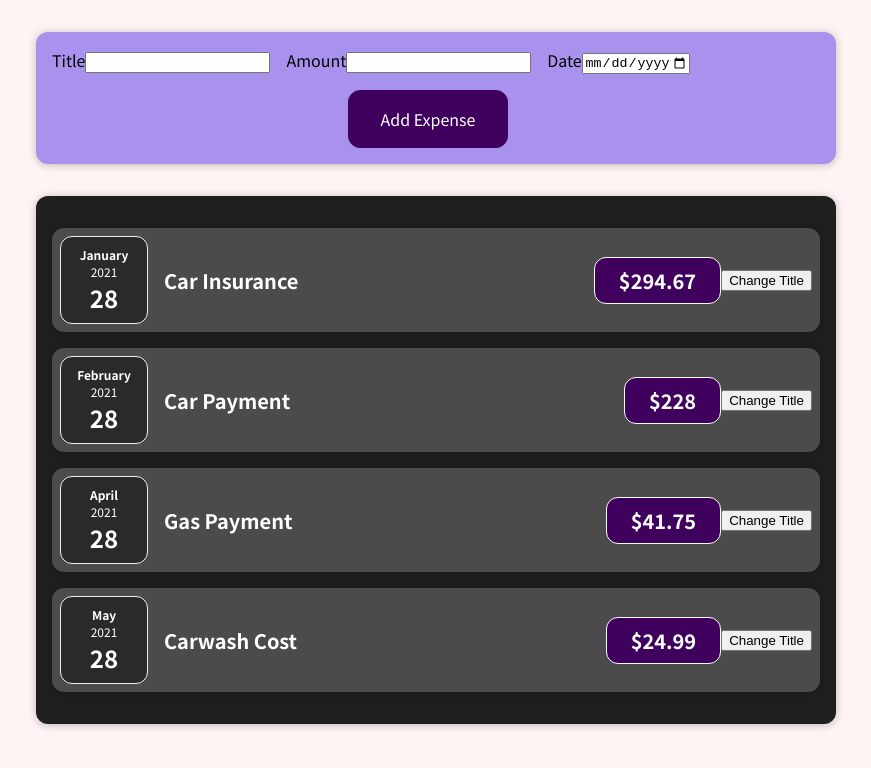
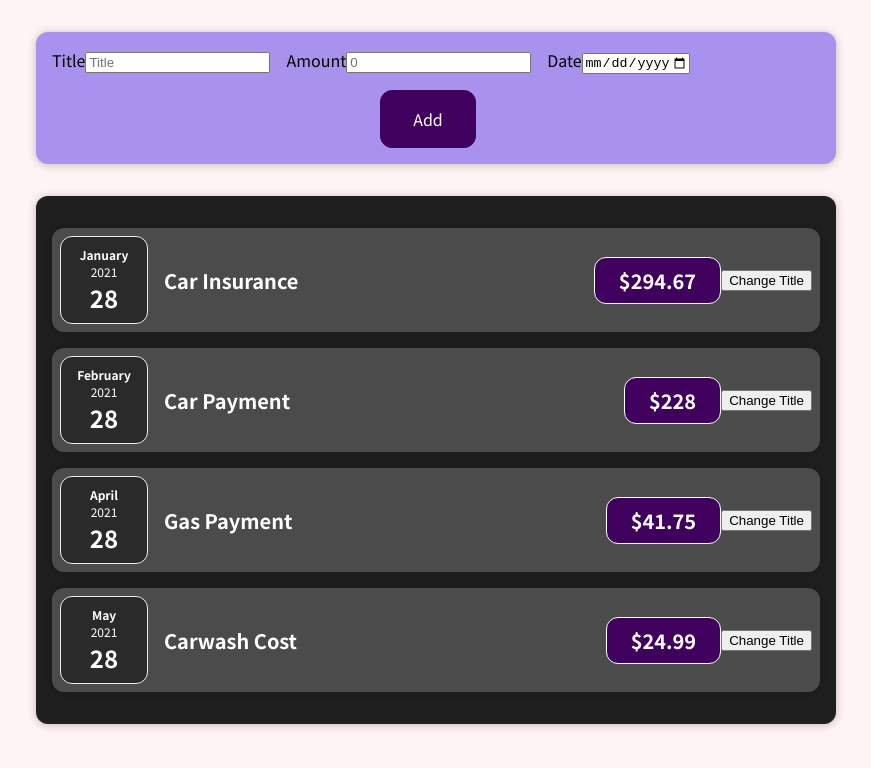
Before and after one commit to KamronP23/Expense-Tracker, a React (Create React App) app: page / in a window 1280 px wide. Shown: the top 768 px of the page, without its empty margins (204-1075 px from the left). Built offline with nearby package versions, Linux system fonts and the light colour scheme.

Commit message:
added event handlers

```diff
--- a/src/components/NewExpense/ExpenseForm.js
+++ b/src/components/NewExpense/ExpenseForm.js
@@ -1,26 +1,43 @@
-import React from 'react';
+import React, { useState } from 'react';
 import "./ExpenseForm.css";
 
 const ExpenseForm = () => {
+    const [enteredTitle, setEnteredTitle] = useState('')
+    const [enteredAmount, setEnteredAmount] = useState('')
+    const [enteredDate, setEnteredDate] = useState('')
+
+    const titleChangeHandler = (event) => {
+        setEnteredTitle(event.target.value);
+    };
+
+    const amountChangeHandler = (event) => {
+        setEnteredAmount(event.target.value);
+    }
+
+    const dateChangeHandler = (event) => {
+        setEnteredDate(event.target.value);
+    }
+
+
 
     return (
         <form>
             <div className='new-expense__controls'>
                 <div className="new_expense__control">
                     <label>Title</label>
-                    <input type='text' />
+                    <input type='text' placeholder="Title" onChange={titleChangeHandler}/>
                 </div>
                 <div className="new_expense__control">
                     <label>Amount</label>
-                    <input type='number' min="0.01" step="0.01" />
+                    <input type='number' min="0.01" step="0.01" placeholder='0' onChange={amountChangeHandler}/>
                 </div>
                 <div className="new_expense__control">
                     <label>Date</label>
-                    <input type='date' min="2019-01-01" max="2024-12-31" />
+                    <input type='date' min="2019-01-01" max="2024-12-31" onChange={dateChangeHandler}/>
                 </div>
             </div>
             <div className="new_expense__actions">
-                <button type="submit">Add Expense</button>
+                <button type="submit">Add</button>
             </div>
         </form>
     )
```
